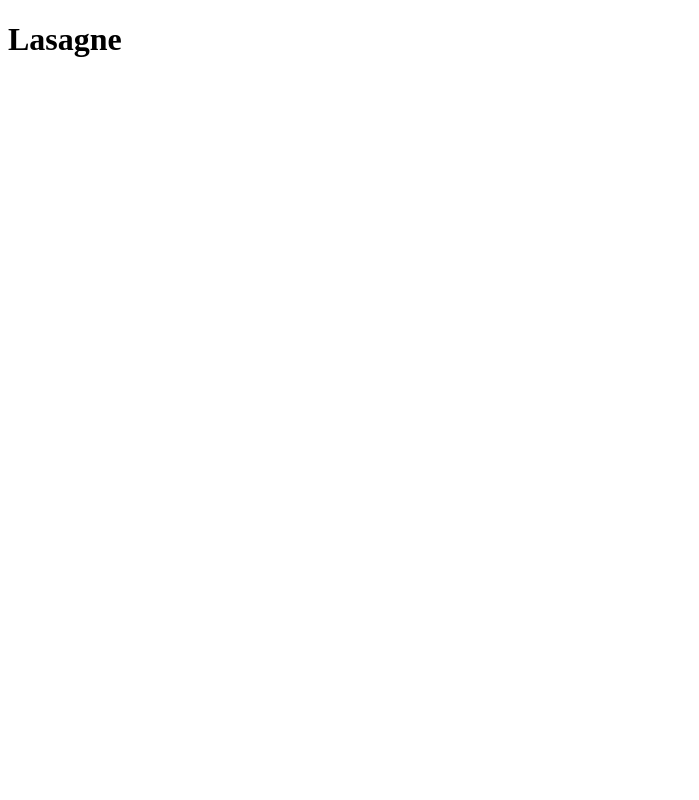
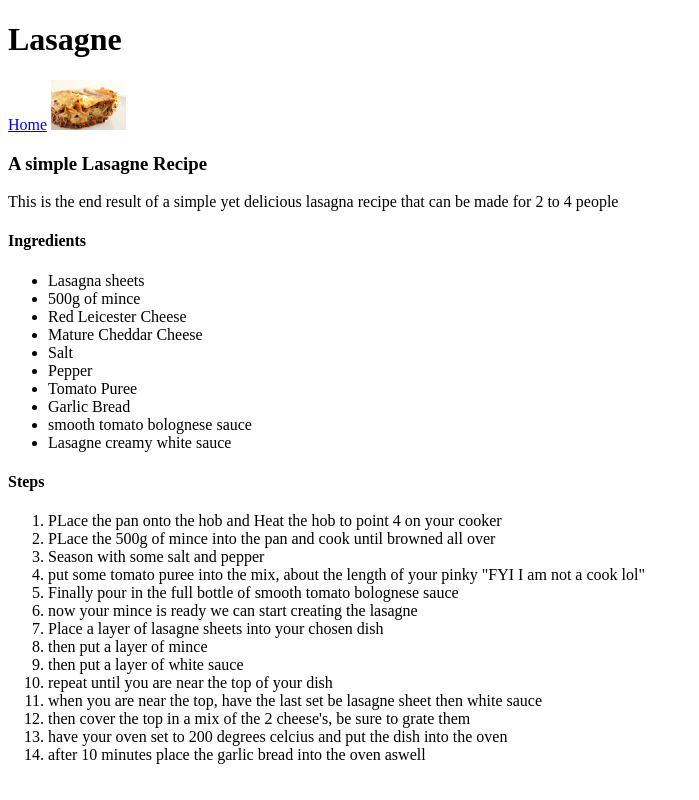
Before and after one commit to chrismc0723/odin-recipes, a plain HTML site: page recipes/lasagna.html in a window 1280 px wide. Shown: the whole page, without its empty margins (0-699 px from the left). Drawn offline with Linux system fonts and the light colour scheme.

Commit message:
Adding content to the first recipe
Added more details to the lasagne page including:
an images
ingredients
steps to make it

```diff
--- a/recipes/lasagna.html
+++ b/recipes/lasagna.html
@@ -7,6 +7,45 @@
 </head>
 <body>
     <h1>Lasagne</h1>
+    <a href="../index.html">Home</a>
+    <img src="images/lasagna.jpeg" alt="Lovelo looking Lasagna" width="75"/>
+    <h3>A simple Lasagne Recipe</h3>
+    <p>This is the end result of a simple yet delicious lasagna recipe that can be made for 2 to 4 people</p>
+
+    <h4>Ingredients</h4>
+    <ul>
+        <li>Lasagna sheets</li>
+        <li>500g of mince</li>
+        <li>Red Leicester Cheese</li>
+        <li>Mature Cheddar Cheese</li>
+        <li>Salt</li>
+        <li>Pepper</li>
+        <li>Tomato Puree</li>
+        <li>Garlic Bread</li>
+        <li>smooth tomato bolognese sauce</li>
+        <li>Lasagne creamy white sauce</li>
+
+    </ul>
+
+    <h4>Steps</h4>
+    <ol>
+        <li>PLace the pan onto the hob and Heat the hob to point 4 on your cooker</li>
+        <li>PLace the 500g of mince into the pan and cook until browned all over</li>
+        <li>Season with some salt and pepper</li>
+        <li>put some tomato puree into the mix, about the length of your pinky "FYI I am not a cook lol"</li>
+        <li>Finally pour in the full bottle of smooth tomato bolognese sauce</li>
+        <li>now your mince is ready we can start creating the lasagne</li>
+        <li>Place a layer of lasagne sheets into your chosen dish</li>
+        <li>then put a layer of mince</li>
+        <li>then put a layer of white sauce</li>
+        <li>repeat until you are near the top of your dish</li>
+        <li>when you are near the top, have the last set be lasagne sheet then white sauce</li>
+        <li>then cover the top in a mix of the 2 cheese's, be sure to grate them</li>
+        <li>have your oven set to 200 degrees celcius and put the dish into the oven</li>
+        <li>after 10 minutes place the garlic bread into the oven aswell</li>
+
+
+    </ol>
 
 </body>
 </html>
```
Also changed, not shown: index.html (+1 -1 lines), recipes/images/lasagna.jpeg (added).
